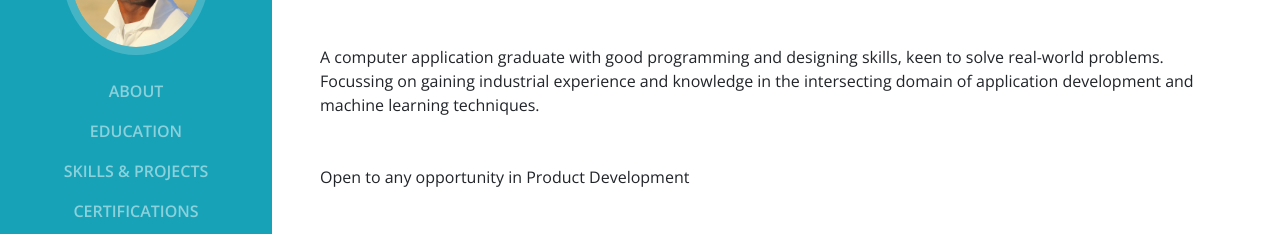
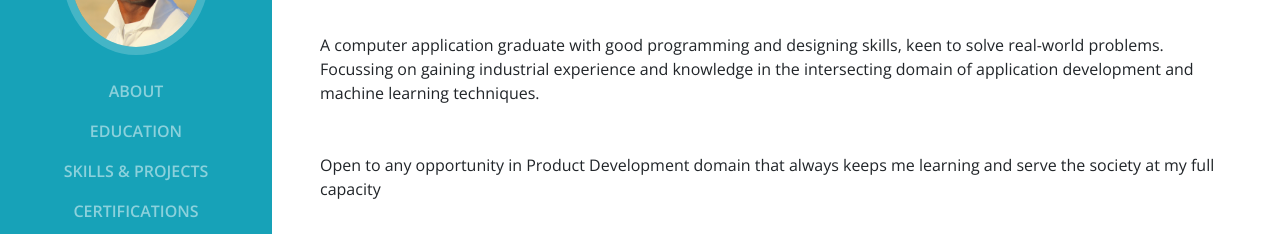
Before and after one commit to kesavanmurali/kesavan, a plain HTML site: page index.html in a window 1280 px wide. Shown: the part 321-555 px from the top of the page. Drawn offline with nearby package versions, Linux system fonts and the light colour scheme; a web font is replaced by a local one.

Commit message:
Update index.html

```diff
--- a/index.html
+++ b/index.html
@@ -73,7 +73,7 @@
             <a href="mailto:kesavanmurali22@gmail.com">kesavanmurali22@gmail.com</a>
           </div>
           <p class="mb-5"> A computer application graduate with good programming and designing skills, keen to solve real-world problems. Focussing on gaining industrial experience and knowledge in the intersecting domain of application development and machine learning techniques.</p>
-          <p class="mb-5"> Open to any opportunity in Product Development </p>
+          <p class="mb-5"> Open to any opportunity in Product Development domain that always keeps me learning and serve the society at my full capacity</p>
           <div style= 'text-align: right;'>
           <li class="list-inline-item">+91 - 7358588450
             </li>
```
